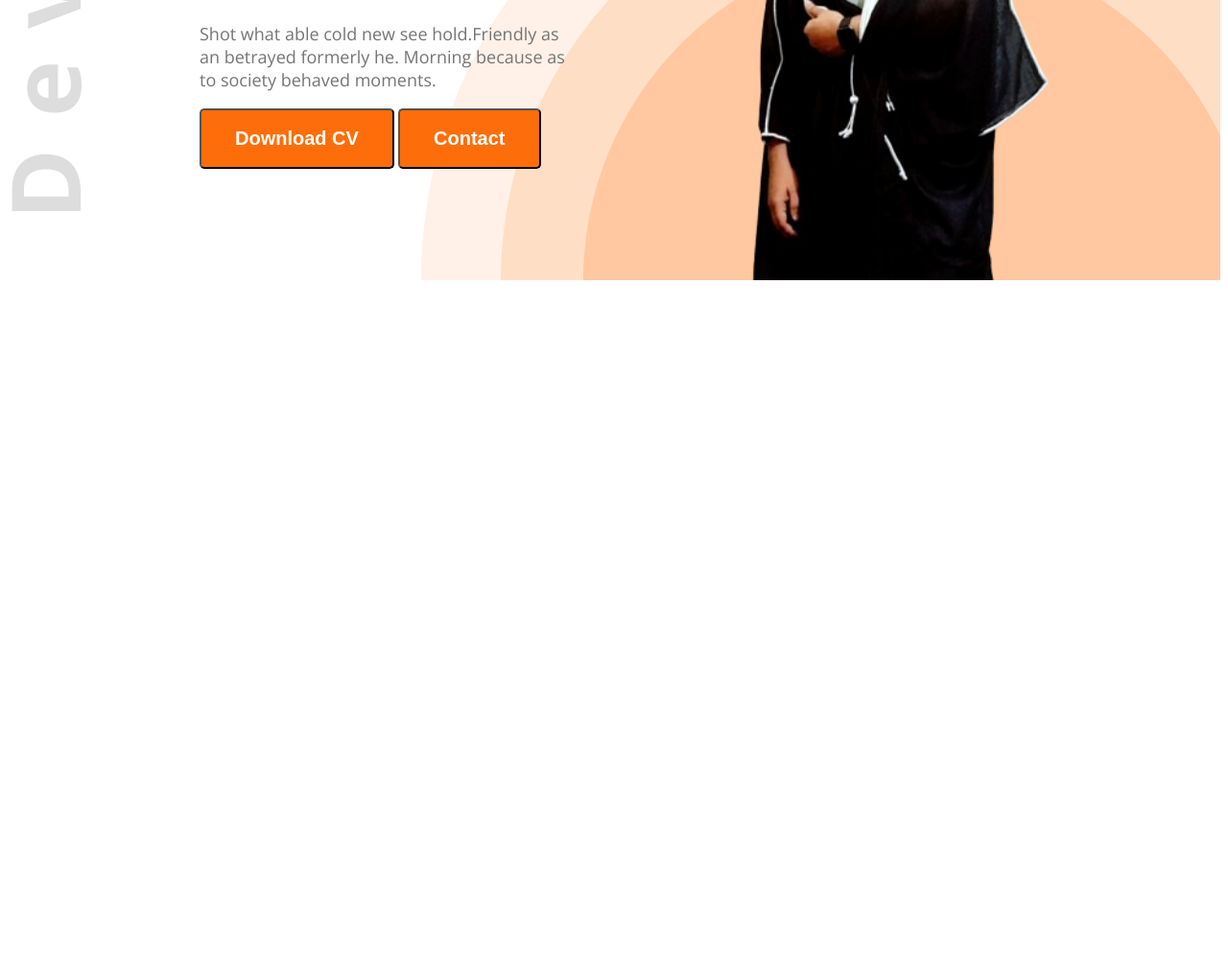
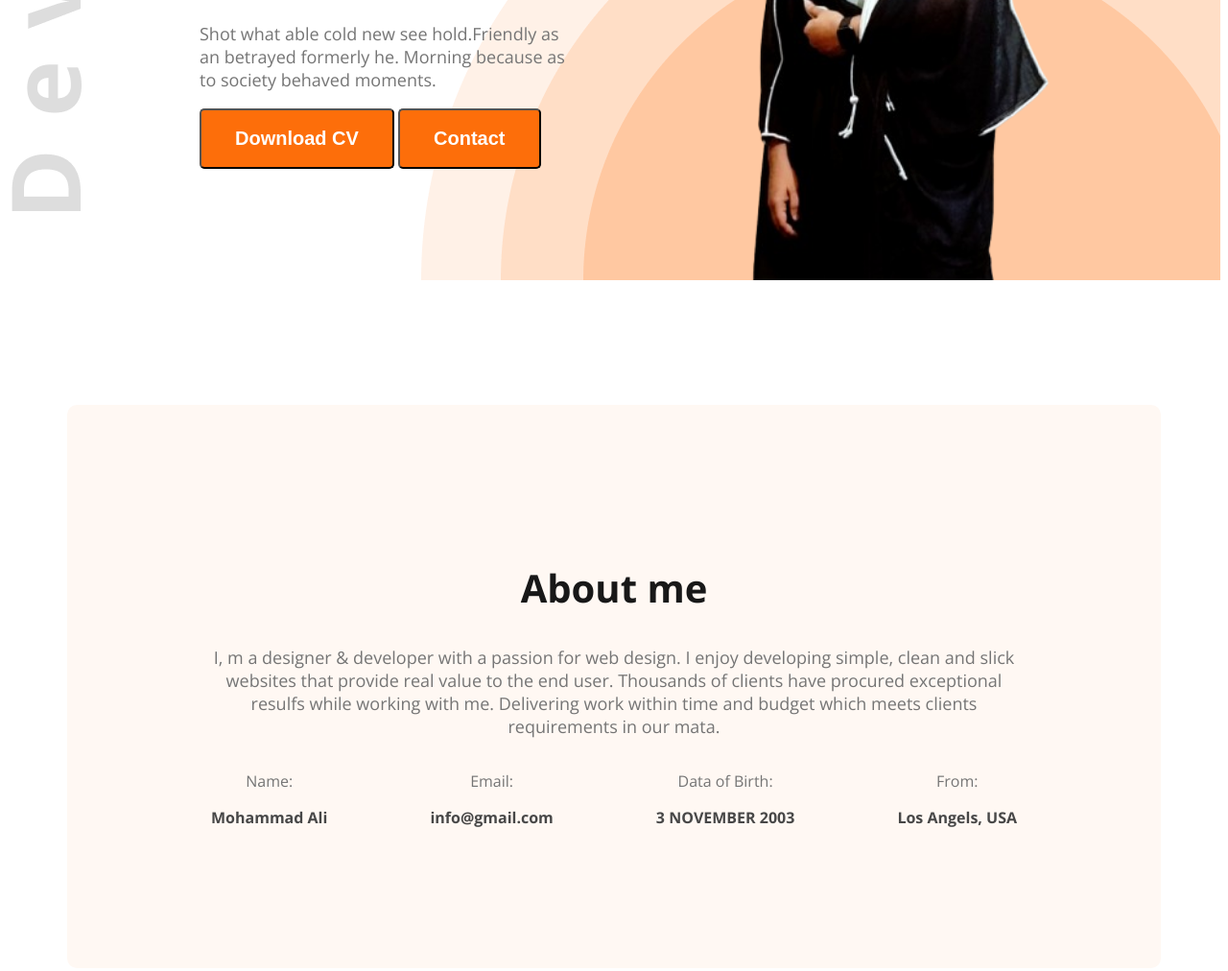
Before and after one commit to always-mohammad-ali/web-dev-portfolio, a plain HTML site: page index.html in a window 1280 px wide. Shown: the part 551-1563 px from the top of the page at 96% size. Before the commit the page ends 851 px from the top, so only its background shows below. Drawn offline with nearby package versions, Linux system fonts and the light colour scheme.

Commit message:
about me

```diff
--- a/index.html
+++ b/index.html
@@ -37,7 +37,32 @@
         <img class="banner-profile-pic" src="images/ali.png" alt="">
       </div>
     </header>
-    <main></main>
+    <main>
+      <section class="about secondary-bg">
+        <h1 class="section-title">About me</h1>
+        <p class="section-description dark-3">I, m a designer & developer with a passion for web design. I enjoy developing simple, clean and slick websites that provide real value to the end user. Thousands of clients have procured exceptional resulfs while working with me. Delivering work within time and budget which meets clients requirements in our mata.</p>
+
+        <div class="about-items">
+          <div class="about-item">
+            <p class="about-title dark-3">Name:</p>
+            <p class="about-name">Mohammad Ali</p>
+          </div>
+          <div class="about-item">
+            <p class="about-title dark-3">Email:</p>
+            <p class="about-name">info@gmail.com</p>
+          </div>
+          <div class="about-item">
+            <p class="about-title dark-3">Data of Birth:</p>
+            <p class="about-name">3 NOVEMBER 2003</p>
+          </div>
+          <div class="about-item">
+            <p class="about-title dark-3">From:</p>
+            <p class="about-name">Los Angels, USA</p>
+          </div>
+        </div>
+
+      </section>
+    </main>
     <footer></footer>
   </body>
 </html>
--- a/styles/style.css
+++ b/styles/style.css
@@ -9,6 +9,10 @@
   }
 
   /* shared style */
+  .secondary-bg{
+       background-color: #FFF8F3;
+  }
+
   .text-primary{
     color:#FD6E0A;
   }
@@ -26,6 +30,11 @@
   }
   .dark-3{
     color: #757575;
+  }
+  .section-title{
+    font-size: 40px;
+    font-weight: bold;
+    color: #181818;
   }
 
   /* Header style */
@@ -95,3 +104,33 @@ nav ul li a{
     height: 684px;
 
 }
+
+/* about me styles */
+.section-description{
+    font-size: 18px;
+}
+.about{
+    border-radius: 10px;
+    padding: 130px 150px;
+    text-align: center;
+    margin-top: 130px;
+
+}
+
+/* main style */
+main{
+    max-width: 1140px;
+    margin: 0 auto;
+}
+
+/* ABOUT items  style*/
+.about-items{
+    display: flex;
+    justify-content: space-between;
+}
+
+.about-name{
+    color: #474747;
+    font-size: 16px;
+    font-weight: bold;
+}
```
